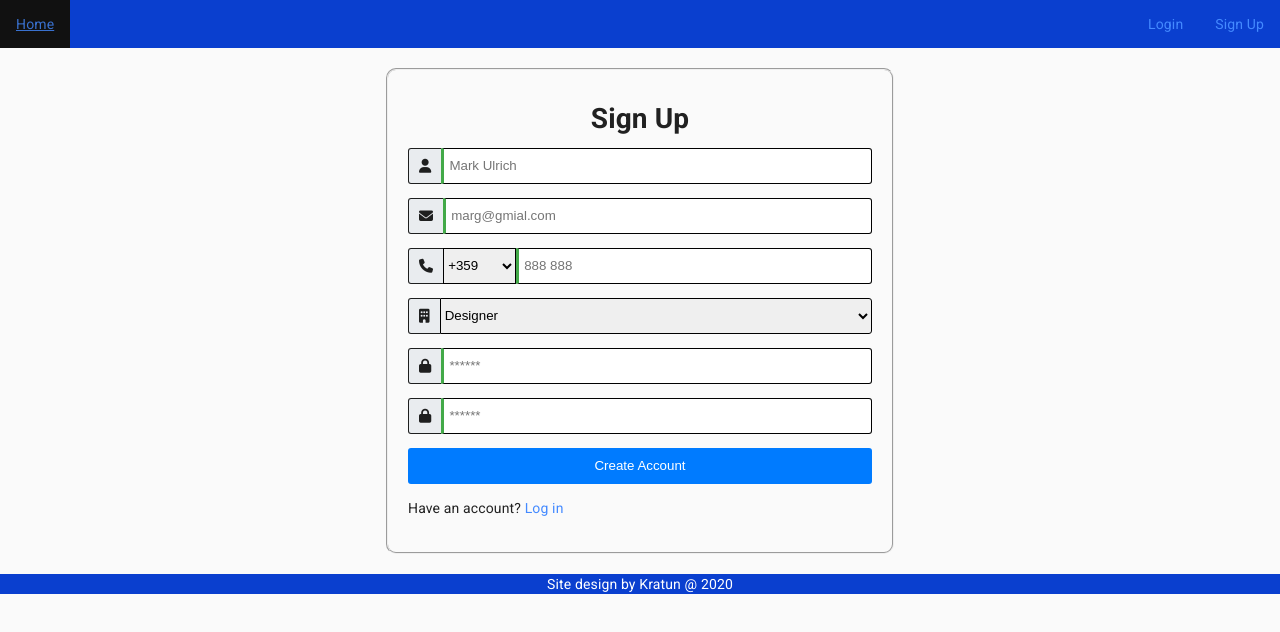
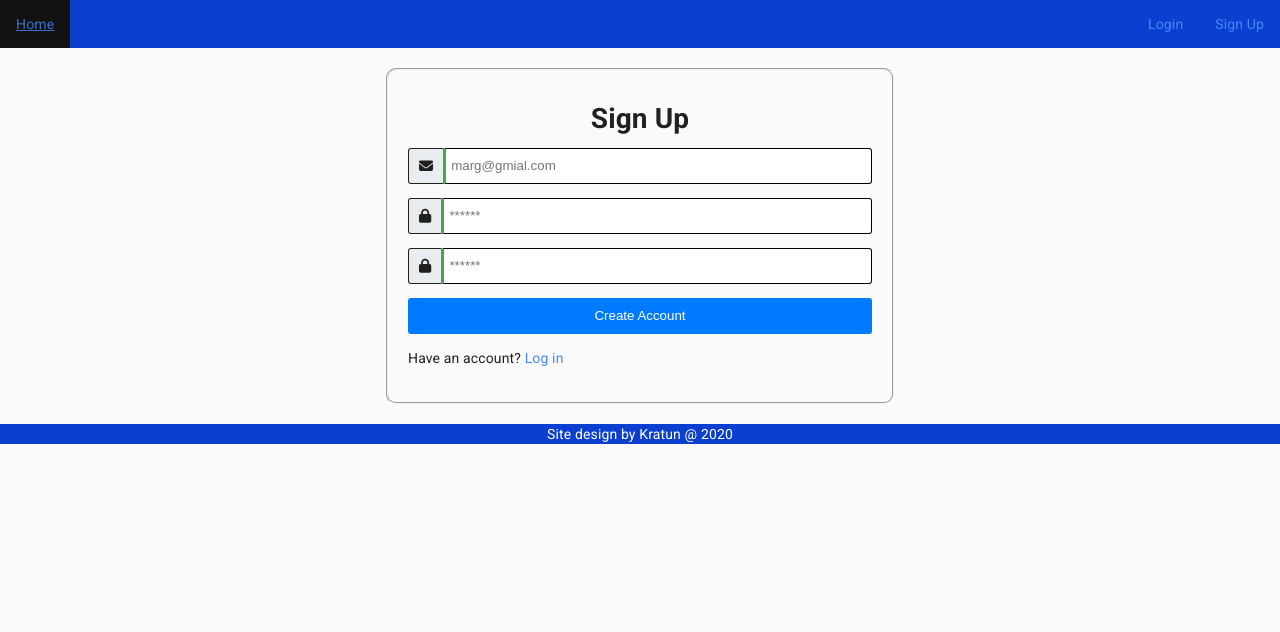
Before and after one commit to kratun/PvAppVue, a Vue app: page /sign-up in a window 1280 px wide. Shown: the top 632 px of the page. Built offline with nearby package versions, Linux system fonts and the light colour scheme.

Commit message:
implement authMixin

```diff
--- a/src/components/auth/SignIn.vue
+++ b/src/components/auth/SignIn.vue
@@ -42,11 +42,12 @@
 </template>
 
 <script>
-import authAxios from "@/axios-auth";
-import UserStore from '../../store/userStore/userStore'
+import authMixin from '../../mixins/authMixin'
+
 
 export default {
   name: "SignIn",
+  mixins: [authMixin],
   data: function() {
     return {
       email: "",
@@ -62,22 +63,7 @@ export default {
       };
 
       // Project Settings -> Web API key
-      authAxios
-        .post(
-          '/accounts:signInWithPassword',
-          payload
-        )
-        .then(res => {
-          const { idToken, localId } = res.data;
-console.log(res.data);
-          localStorage.setItem("token", idToken);
-          localStorage.setItem("userId", localId);
-          UserStore.setUser(res.data);
-          this.$router.push("/");
-        })
-        .catch(err => {
-          console.error(err);
-        });
+      this.login(payload);
     }
   }
 };
--- a/src/components/auth/SignUp.vue
+++ b/src/components/auth/SignUp.vue
@@ -5,61 +5,27 @@
         <h1>Sign Up</h1>
 
         <p class="field field-icon">
-          <label for="username">
-            <span>
-              <i class="fas fa-user"></i>
-            </span>
-          </label>
-          <input
-            v-model="username"
-            type="text"
-            name="username"
-            id="username"
-            placeholder="Mark Ulrich"
-          />
-        </p>
-
-        <!-- if error -->
-        <!-- <p class="error">
-        Full name field is invalid!
-        </p>-->
-        <!-- end if error -->
-
-        <p class="field field-icon">
           <label for="email">
             <span>
               <i class="fas fa-envelope"></i>
             </span>
           </label>
-          <input v-model="email" type="text" name="email" id="email" placeholder="marg@gmial.com" />
+          <input
+            type="text"
+            name="email"
+            id="email"
+            placeholder="marg@gmial.com"
+            v-model="email"
+            @blur="$v.email.$touch"
+          />
         </p>
 
-        <p class="field field-icon">
-          <label for="tel">
-            <span>
-              <i class="fas fa-phone"></i>
-            </span>
-          </label>
-          <select name="tel" id="tel" class="tel">
-            <option value="1">+359</option>
-          </select>
-          <input type="text" name="tel" id="tel" placeholder="888 888" />
-        </p>
-
-        <p class="field field-icon">
-          <label for="building">
-            <span>
-              <i class="fas fa-building"></i>
-            </span>
-          </label>
-          <select name="building" id="building" class="building">
-            <option value="1">Designer</option>
-            <option value="2">Software Engineer</option>
-            <option value="3">Accountant</option>
-            <option value="4">Manager</option>
-            <option value="5">Other</option>
-          </select>
-        </p>
+        <!-- if error -->
+        <template v-if="$v.email.$error">
+          <p v-if="!$v.email.required" class="error">Email is required!</p>
+          <p v-else-if="!$v.email.email" class="error">Email is invalid!</p>
+        </template>
+        <!-- end if error -->
 
         <p class="field field-icon">
           <label for="password">
@@ -68,13 +34,25 @@
             </span>
           </label>
           <input
-            v-model="password"
             type="password"
             name="password"
             id="password"
             placeholder="******"
+            v-model="password"
+            @blur="$v.password.$touch"
           />
         </p>
+
+        <!-- if error -->
+        <template v-if="$v.password.$error">
+          <p v-if="!$v.password.required" class="error">Password is required!</p>
+          <p
+            v-else-if="!$v.password.minLength || !$v.password.maxLenght"
+            class="error"
+          >Password should be between 3 and 16 symbols!</p>
+          <p v-else-if="!$v.password.alphanumeric" class="error">Password should match [0-9A-Za-z]!</p>
+        </template>
+        <!-- end if error -->
 
         <p class="field field-icon">
           <label for="re-password">
@@ -83,14 +61,20 @@
             </span>
           </label>
           <input
-            v-model="rePassword"
             type="password"
             name="re-password"
             id="re-password"
             placeholder="******"
+            v-model="rePassword"
+            @blur="$v.rePassword.$touch"
           />
         </p>
 
+        <!-- if error -->
+        <template v-if="$v.rePassword.$error">
+          <p v-if="!$v.rePassword.sameAs" class="error">Repeat Password does not match password!</p>
+        </template>
+        <!-- end if error -->
         <p>
           <button>Create Account</button>
         </p>
@@ -105,9 +89,16 @@
 </template>
 
 <script>
-import authAxios from "@/axios-auth";
+// import authAxios from "@/axios-auth";
+import { validationMixin } from "vuelidate";
+import { required, minLength, maxLength, sameAs, email } from "vuelidate/lib/validators";
+import { helpers } from "vuelidate/lib/validators";
+import authMixin from '../../mixins/authMixin'
+
+const alphanumeric = helpers.regex('alphanumeric', /^[a-zA-Z0-9]*$/);
 
 export default {
+  mixins: [validationMixin, authMixin],
   name: "SignUp",
   data: function() {
     return {
@@ -116,6 +107,23 @@ export default {
       password: "",
       rePassword: ""
     };
+  },
+  validations: {
+
+    email: {
+      required,
+      email
+    },
+
+    password: {
+      required,
+      minLength: minLength(3),
+      maxLenght: maxLength(16),
+      alphanumeric
+    },
+    rePassword: {
+      sameAs: sameAs('password')
+    }
   },
   methods: {
     onSignUp() {
@@ -126,22 +134,23 @@ export default {
       };
 
       // Project Settings -> Web API key
-      authAxios
-        .post(
-          "/accounts:signUp",
-          payload
-        )
-        .then(res => {
-          const { idToken, localId } = res.data;
+      this.register(payload)
+      // authAxios
+      //   .post(
+      //     "/accounts:signUp",
+      //     payload
+      //   )
+      //   .then(res => {
+      //     const { idToken, localId } = res.data;
 
-          localStorage.setItem('token', idToken);
-          localStorage.setItem('userId', localId);
+      //     localStorage.setItem('token', idToken);
+      //     localStorage.setItem('userId', localId);
 
-          this.$router.push('/');
-        })
-        .catch(err => {
-          console.error(err);
-        });
+      //     this.$router.push('/');
+      //   })
+      //   .catch(err => {
+      //     console.error(err);
+      //   });
     }
   }
 };
--- a/src/components/projects/ProjectCreate.vue
+++ b/src/components/projects/ProjectCreate.vue
@@ -183,10 +183,7 @@ export default {
       axiosDb
         .post("projects.json", payload)
         .then(res => {
-          //   const { idToken, localId } = res.data;
 
-          //   localStorage.setItem("token", idToken);
-          //   localStorage.setItem("userId", localId);
           console.log(res);
           this.$router.push("/projects");
         })
@@ -259,16 +256,6 @@ a {
   text-align: center;
 }
 
-.tel {
-  padding-right: 20px;
-}
-
-.building {
-  flex: 1 1 100%;
-  border-top-right-radius: 3px;
-  border-bottom-right-radius: 3px;
-}
-
 form .field {
   display: flex;
 }
--- a/src/components/projects/ProjectDetail.vue
+++ b/src/components/projects/ProjectDetail.vue
@@ -13,8 +13,6 @@
                 <p >Total amount: {{project.amount}} euro</p>
                 <hr class="hrClass">
             </div>
-
-
 
             <div class="pClass">{{project.description}}</div>
 
--- /dev/null
+++ b/src/mixins/authMixin.vue
@@ -0,0 +1,63 @@
+<script>
+import authAxios from "@/axios-auth";
+
+export default {
+  //   props: {
+  //     text: {
+  //       type: String,
+  //       required: true
+  //     }
+  //   },
+  data() {
+    return {
+      test2: "Test2",
+      user: null
+    };
+  },
+  computed: {
+    textLength() {
+      return this.text.length;
+    }
+  },
+  methods: {
+    login(payload) {
+      authAxios
+        .post("/accounts:signInWithPassword", payload)
+        .then(res => {
+          const { idToken, localId } = res.data;
+          console.log(res.data);
+          localStorage.setItem("token", idToken);
+          localStorage.setItem("userId", localId);
+          this.user = {
+            token: idToken,
+            userId: localId
+          };
+          this.$router.push("/");
+        })
+        .catch(err => {
+          console.error(err);
+        });
+    },
+    register(payload) {
+      authAxios
+        .post("/accounts:signUp", payload)
+        .then(res => {
+          const { idToken, localId } = res.data;
+
+          localStorage.setItem("token", idToken);
+          localStorage.setItem("userId", localId);
+
+          this.$router.push("/");
+        })
+        .catch(err => {
+          console.error(err);
+        });
+    },
+    logout() {
+      setTimeout(() => {
+        this.user = null;
+      }, 3000);
+    }
+  }
+};
+</script>
```
